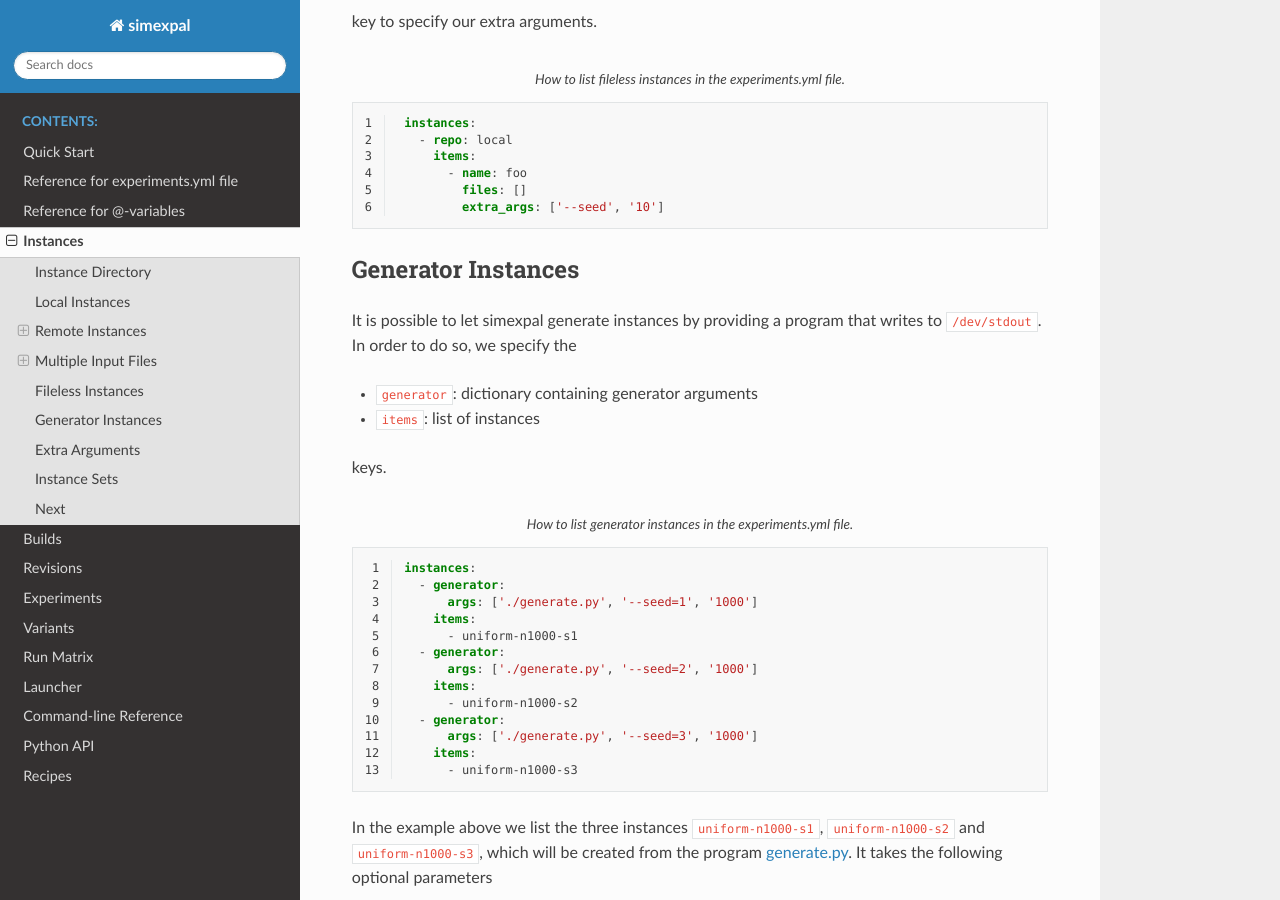
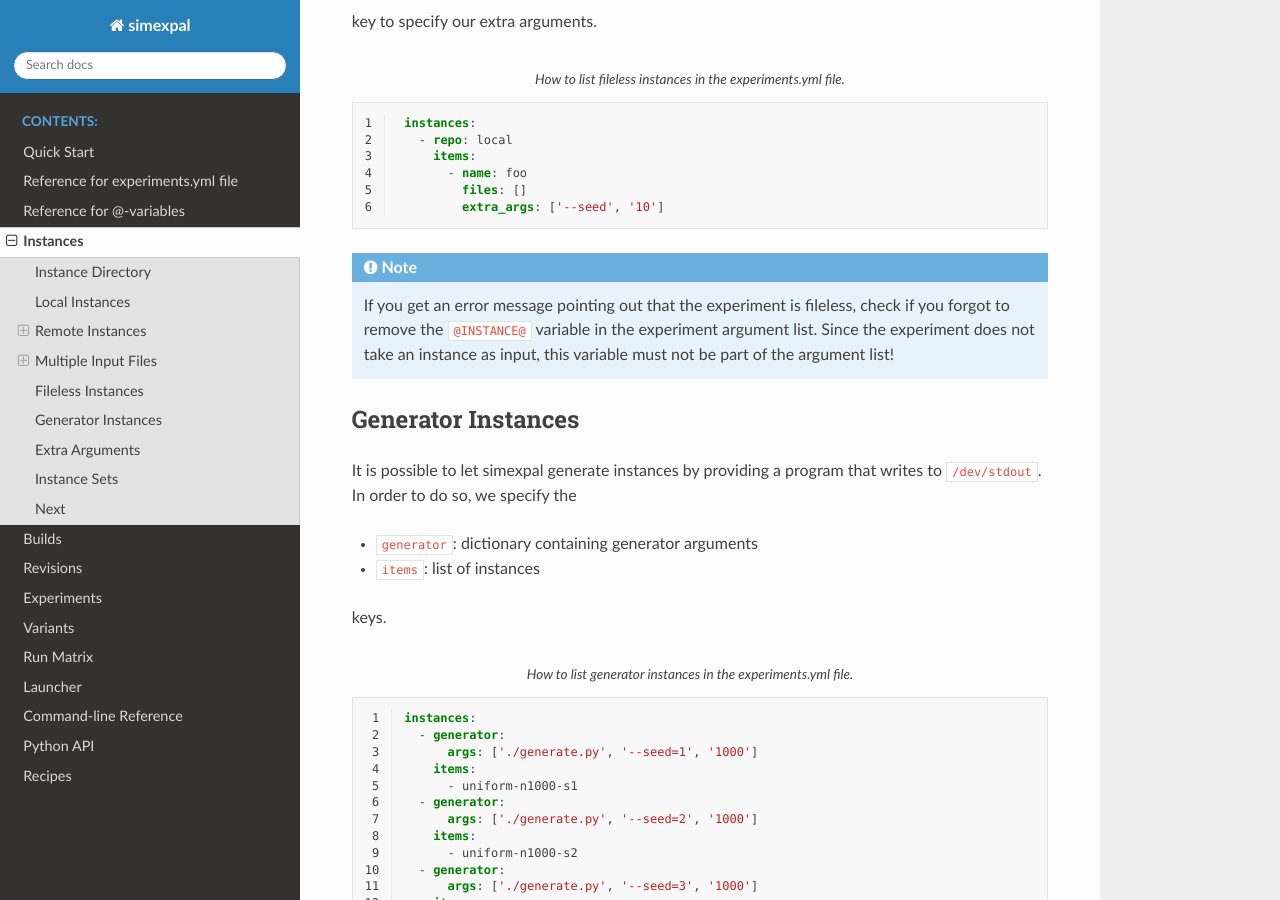
Before and after one commit to hu-macsy/simexpal, a Sphinx documentation site: the page built from docs/instances.rst, in a window 1280 px wide and 900 px high, scrolled down 5062 px. Built offline with Sphinx 7.4.7 and the Read the Docs theme 2.0.0, drawn with Linux system fonts in a browser that asks for light colours.

Commit message:
Make a note for fileless instances if error occurs.

```diff
--- a/docs/instances.rst
+++ b/docs/instances.rst
@@ -266,6 +266,11 @@ key to specify our extra arguments.
             files: []
             extra_args: ['--seed', '10']
 
+.. note::
+   If you get an error message pointing out that the experiment is fileless, check if  you forgot to
+   remove the ``@INSTANCE@`` variable in the experiment argument list. Since the experiment does not
+   take an instance as input, this variable must not be part of the argument list!
+
 Generator Instances
 -------------------
 
```
